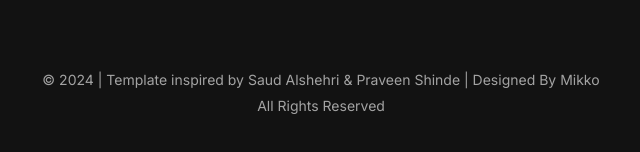
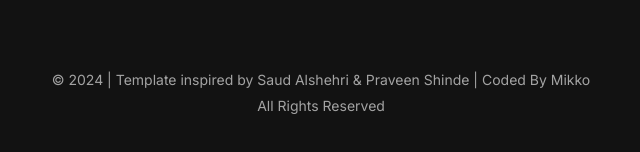
Before and after one commit to noxxxd01/mikko-portfolio, a Next.js app: page / in a window 1280 px wide. Shown: the part 2979-3131 px from the top of the page, without its empty margins (319-959 px from the left). Built offline with nearby package versions, Linux system fonts and the light colour scheme.

Commit message:
footer update

```diff
--- a/app/page.tsx
+++ b/app/page.tsx
@@ -280,7 +280,7 @@ export default function Home() {
           <CardDescription>
             <h6>
               © 2024 | Template inspired by Saud Alshehri & Praveen Shinde |
-              Designed By Mikko
+              Coded By Mikko
             </h6>
           </CardDescription>
           <CardDescription>
```
